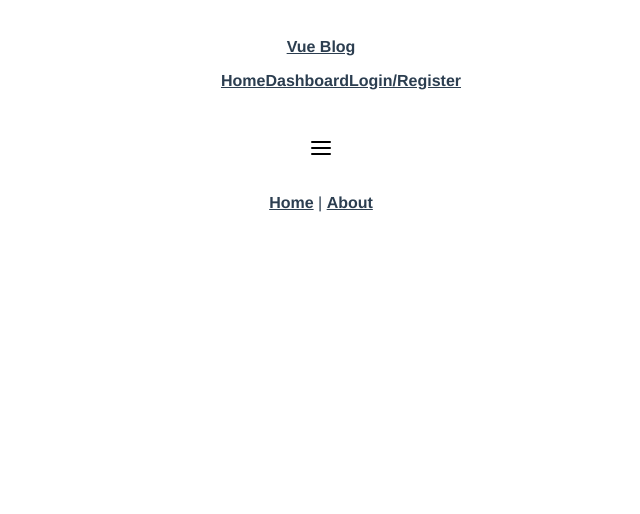
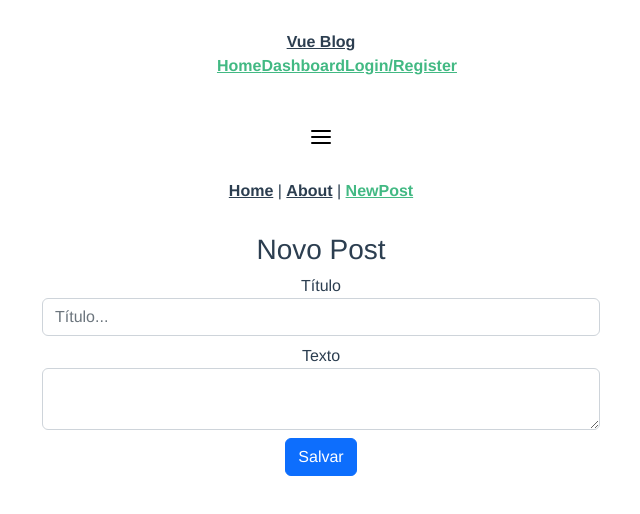
Before and after one commit to paulohmoreira/vue-blog, a Vue app: page /newpost in a window 1280 px wide. Shown: the top 514 px of the page, without its empty margins (319-959 px from the left). Built offline with nearby package versions, Linux system fonts and the light colour scheme.

Commit message:
Criando views de adicionar e listar posts

```diff
--- a/package.json
+++ b/package.json
@@ -8,6 +8,7 @@
     "lint": "vue-cli-service lint"
   },
   "dependencies": {
+    "bootstrap": "^5.2.2",
     "core-js": "^3.8.3",
     "firebase": "^9.14.0",
     "vue": "^3.2.13",
--- a/src/App.vue
+++ b/src/App.vue
@@ -2,7 +2,8 @@
   <Navigation />
   <nav>
     <router-link to="/">Home</router-link> |
-    <router-link to="/about">About</router-link>
+    <router-link to="/about">About</router-link> |
+    <router-link to="/newpost">NewPost</router-link>
   </nav>
   <router-view/>
 </template>
--- a/src/main.js
+++ b/src/main.js
@@ -2,5 +2,7 @@ import { createApp } from 'vue'
 import App from './App.vue'
 import router from './router'
 import store from './store'
+import 'bootstrap'
+import 'bootstrap/dist/css/bootstrap.min.css'
 
 createApp(App).use(store).use(router).mount('#app')
--- a/src/router/index.js
+++ b/src/router/index.js
@@ -1,5 +1,7 @@
 import { createRouter, createWebHistory } from 'vue-router'
 import HomeView from '../views/HomeView.vue'
+import NewPost from '../views/NewPost.vue'
+import BlogDashboard from '../views/BlogDashboard.vue'
 
 const routes = [
   {
@@ -8,12 +10,22 @@ const routes = [
     component: HomeView
   },
   {
+    path: '/newpost',
+    name: 'newpost',
+    component: NewPost
+  },
+  {
     path: '/about',
     name: 'about',
     // route level code-splitting
     // this generates a separate chunk (about.[hash].js) for this route
     // which is lazy-loaded when the route is visited.
     component: () => import(/* webpackChunkName: "about" */ '../views/AboutView.vue')
+  },
+  {
+    path: '/dashboard',
+    name: 'blogdashboard',
+    component: BlogDashboard
   }
 ]
 
--- /dev/null
+++ b/src/views/BlogDashboard.vue
@@ -0,0 +1,27 @@
+<template>
+  <div class="postList">
+    <h3>Posts</h3>
+    <div class="container">
+        <div class="row">
+            <div class="col-md-6 offset-md-3">
+                <ul class="list-group">
+                    <li class="list-group-item d-flex justify-content-between align-items-center">
+                    Primeiro Post do Blog
+                    <span class="badge badge-primary badge-pill">
+                      <router-link :to="{ path: `/posts/identificador` }" class="btn btn-primary">Editar</router-link>
+                      <a href="#" class="btn btn-danger">Apagar</a>
+                    </span>
+                    </li>
+                </ul>
+            </div>
+        </div>
+    </div>
+  </div>
+</template>
+
+<script>
+</script>
+
+<style>
+
+</style>
--- /dev/null
+++ b/src/views/NewPost.vue
@@ -0,0 +1,32 @@
+<template>
+    <div class="container">
+        <div class="col-md-6 offset-md-3">
+            <h3>Novo Post</h3>
+            <form>
+                <div class="form-group">
+                    <label for="postTitle">Título</label>
+                    <input
+                        type="text"
+                        class="form-control mb-2"
+                        id="postTitle"
+                        placeholder="Título..."
+                    />
+                </div>
+                <div class="form-group">
+                    <label for="postText">Texto</label>
+                    <textarea class="form-control mb-2" id="postText"></textarea>
+                </div>
+                <button type="submit" class="btn btn-primary">Salvar</button>
+            </form>
+        </div>
+    </div>
+
+</template>
+
+<script>
+
+</script>
+
+<style>
+
+</style>
```
Also changed, not shown: src/firebase/firebaseInit.js (+10 -7 lines), 2 other files (tests, documents, lock files or other folders).
